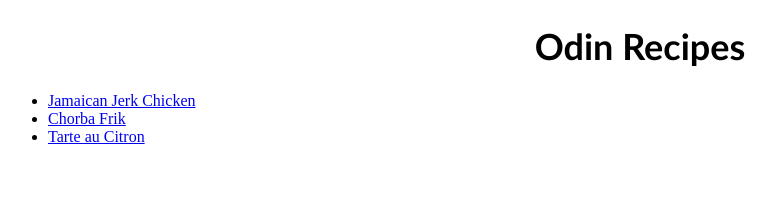
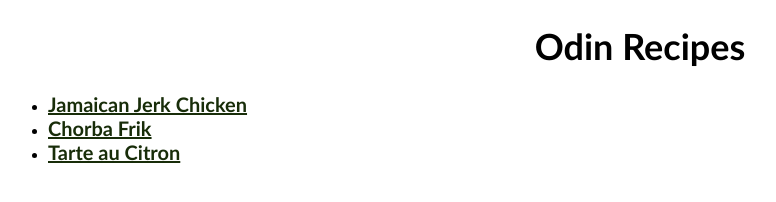
Before and after one commit to chloeabbade/odin-recipes, a plain HTML site: page index.html in a window 1280 px wide. Shown: the whole page, without its empty margins (0-776 px from the left). Drawn offline with Linux system fonts and the light colour scheme.

Commit message:
Add styling to links on homepage

```diff
--- a/index.html
+++ b/index.html
@@ -10,9 +10,9 @@
     <body>
         <h1 id="header">Odin Recipes</h1>
         <ul>
-       <li><a href="recipes/jerkchicken.html">Jamaican Jerk Chicken</a></li>
-       <li><a href="recipes/chorba.html">Chorba Frik</a></li>
-       <li><a href="recipes/lemontart.html">Tarte au Citron</a></li>
+         <li><a id="link" href="recipes/jerkchicken.html">Jamaican Jerk Chicken</a></li>
+         <li><a id="link" href="recipes/chorba.html">Chorba Frik</a></li>
+         <li><a id="link" href="recipes/lemontart.html">Tarte au Citron</a></li>
        </ul>
     </body>
 </html>
--- a/styles.css
+++ b/styles.css
@@ -4,3 +4,10 @@
     font-size: 36px;
     font-weight: 700;
 }
+
+#link {
+    font-family: 'Trebuchet MS', 'Lucida Sans Unicode', 'Lucida Grande', 'Lucida Sans', Arial, sans-serif;
+    font-size: 20px;
+    color: #182d09;
+    font-weight: 600;
+}
```
Also changed, not shown: 1 other file.
